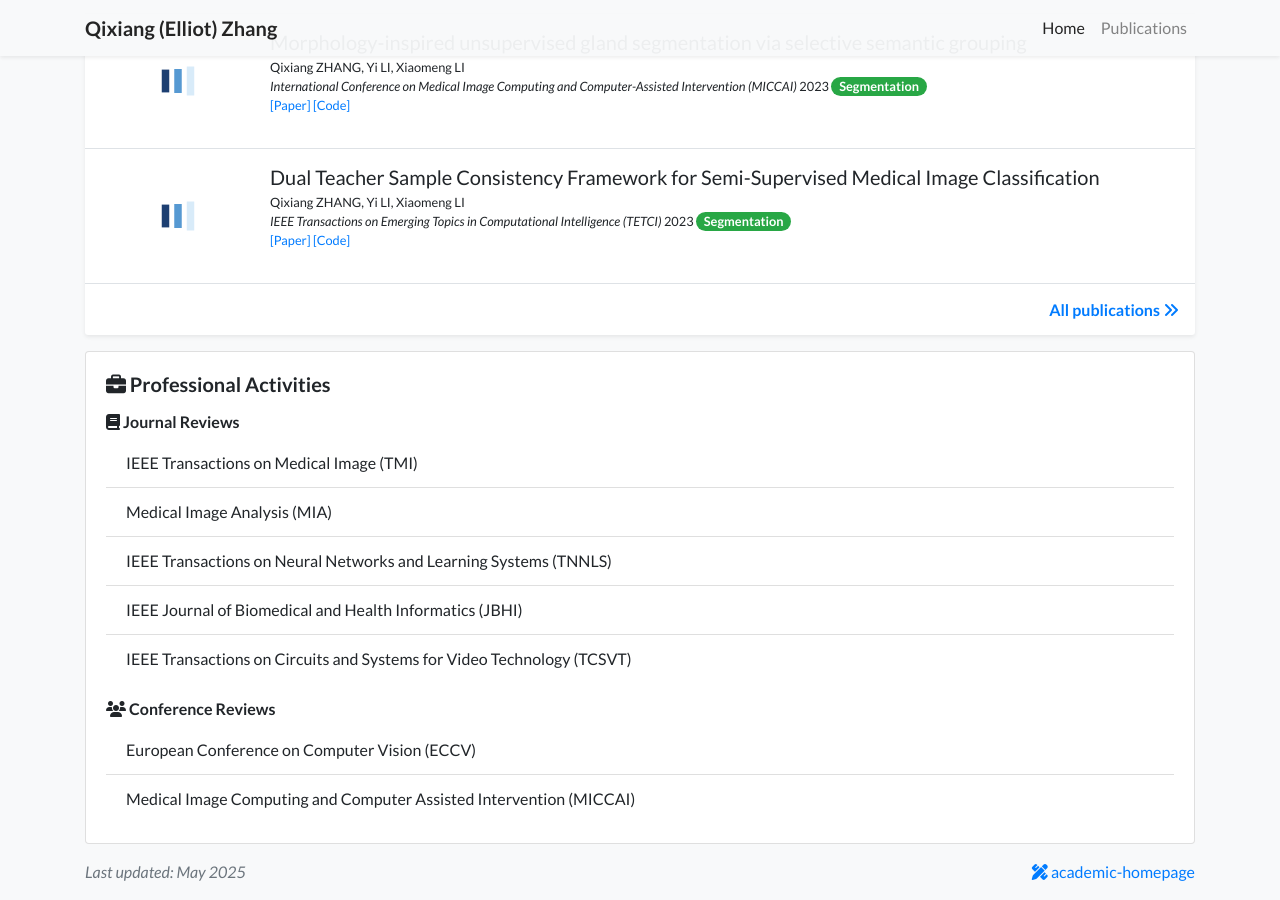
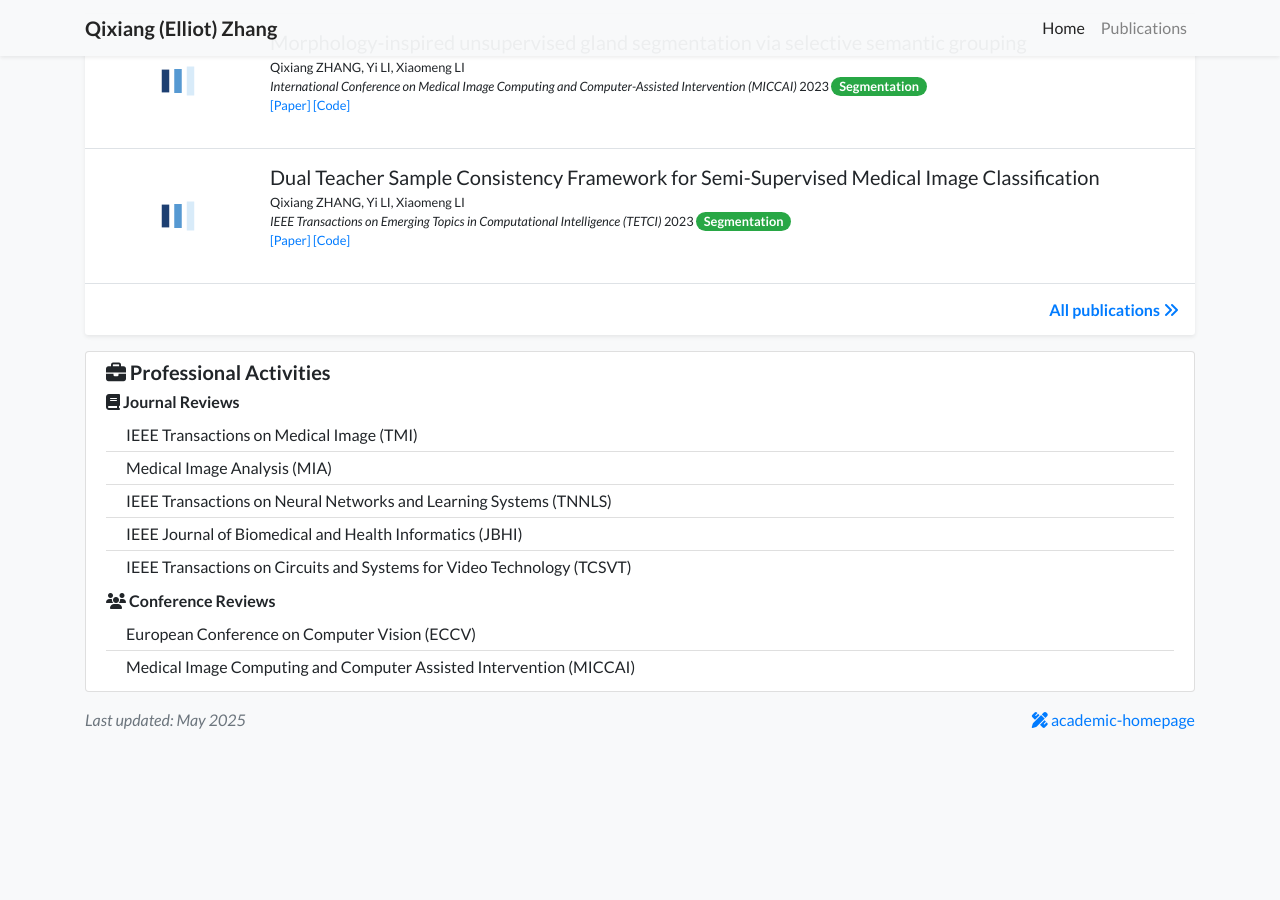
Before and after one commit to Elliot-QxZhang/Elliot-QxZhang.github.io, a Jekyll site: the page built from index.html, in a window 1280 px wide and 900 px high, scrolled down 2393 px. Built offline with Jekyll 4.4.1, drawn with Linux system fonts in a browser that asks for light colours; nearby versions of some CDN libraries; a style sheet for code colours, icons or effects is not loaded; after the commit the page ends 3141 px from its top, so only the background shows below that.

Commit message:
Update professional_activities_card.html

```diff
--- a/_includes/widgets/professional_activities_card.html
+++ b/_includes/widgets/professional_activities_card.html
@@ -1,13 +1,13 @@
 {% if site.data.professional_activities %}
 <div class="card mb-3">
-    <div class="card-body">
-        <h5 class="card-title"><i class="fas fa-briefcase"></i> Professional Activities</h5>
+    <div class="card-body py-2">
+        <h5 class="card-title mb-2"><i class="fas fa-briefcase"></i> Professional Activities</h5>
 
         {% if site.data.professional_activities.journal_reviews %}
-        <h6 class="mt-3 mb-2"><i class="fas fa-book"></i> Journal Reviews</h6>
-        <ul class="list-group list-group-flush mb-3">
+        <h6 class="mb-2"><i class="fas fa-book"></i> Journal Reviews</h6>
+        <ul class="list-group list-group-flush mb-2">
             {% for review in site.data.professional_activities.journal_reviews %}
-            <li class="list-group-item">
+            <li class="list-group-item py-1">
                 {{ review.name }}
             </li>
             {% endfor %}
@@ -15,10 +15,10 @@
         {% endif %}
 
         {% if site.data.professional_activities.conference_reviews %}
-        <h6 class="mt-3 mb-2"><i class="fas fa-users"></i> Conference Reviews</h6>
+        <h6 class="mb-2"><i class="fas fa-users"></i> Conference Reviews</h6>
         <ul class="list-group list-group-flush">
             {% for review in site.data.professional_activities.conference_reviews %}
-            <li class="list-group-item">
+            <li class="list-group-item py-1">
                 {{ review.name }}
             </li>
             {% endfor %}
```
